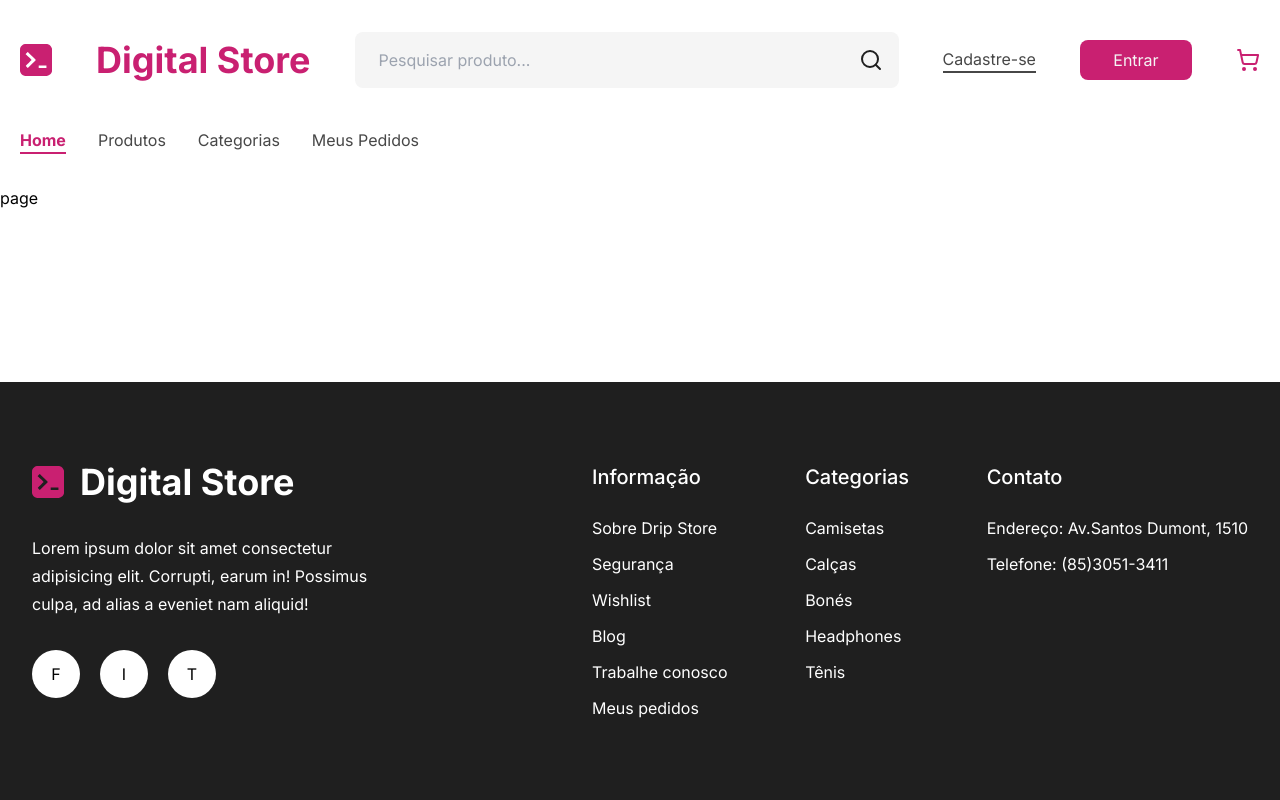
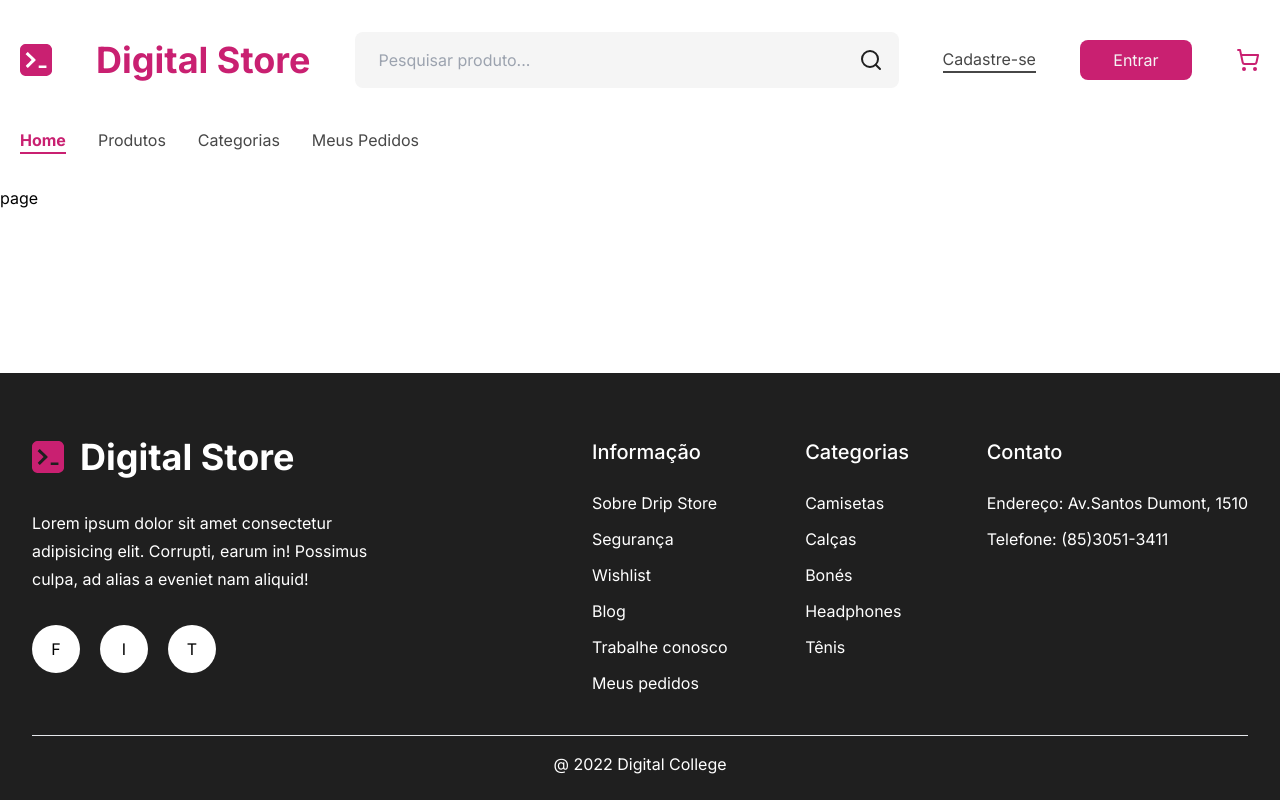
Before and after one commit to LTD-Via-corpvs/dripstore-estacio, a Next.js app: page / in a window 1280 px wide. Built offline with nearby package versions, Linux system fonts and the light colour scheme.

Commit message:
Footer almost fineshed

```diff
--- a/src/app/(store)/layout.tsx
+++ b/src/app/(store)/layout.tsx
@@ -10,7 +10,7 @@ const LayoutStore = ({ children }: { children: ReactNode }) => {
     >
       <HeaderStore />
       {children}
-      <section className='bg-dark-gray padding-x padding-t pb-20'>
+      <section className='bg-dark-gray padding-x padding-t pb-6'>
         <FooterStore />
       </section>
     </div>
--- a/src/app/globals.css
+++ b/src/app/globals.css
@@ -15,6 +15,6 @@
     }
 
     .padding-t {
-        @apply sm:pt-20 pt-10;
+        @apply sm:pt-16 pt-8;
     }
 }
--- a/src/components/FooterStore/FooterStore.tsx
+++ b/src/components/FooterStore/FooterStore.tsx
@@ -36,6 +36,10 @@ export const FooterStore = () => {
                     ))}
                 </div>
             </div>
+            <hr className='mt-10' />
+            <div className='flex justify-center mt-4'>
+                <p className='text-white'>@ 2022 Digital College</p>
+            </div>
         </footer>
     )
 }
```
